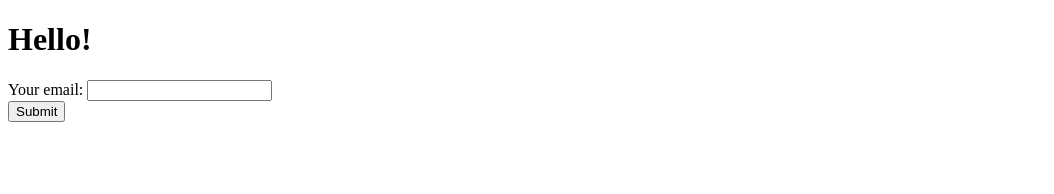
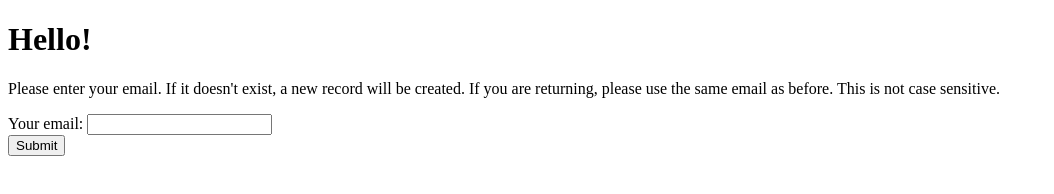
Before and after one commit to zoeycharif/theloveformula, a website: page NewFrontEnd/frontend/templates/newuser.html in a window 1280 px wide. Shown: the whole page, without its empty margins (0-1054 px from the left). Drawn offline with Linux system fonts and the light colour scheme.

Commit message:
added verbage.

```diff
--- a/NewFrontEnd/frontend/templates/newuser.html
+++ b/NewFrontEnd/frontend/templates/newuser.html
@@ -15,7 +15,7 @@
 
     <h1>Hello!</h1>
 
-
+    <p>Please enter your email. If it doesn't exist, a new record will be created. If you are returning, please use the same email as before. This is not case sensitive.</p>
     <form action="/newuser" id="newuserform" method="POST">
         Your email: <input type="text" id="userID" name="userId" value=""><br>
         <button type="submit" value="Submit">Submit</button>
```
